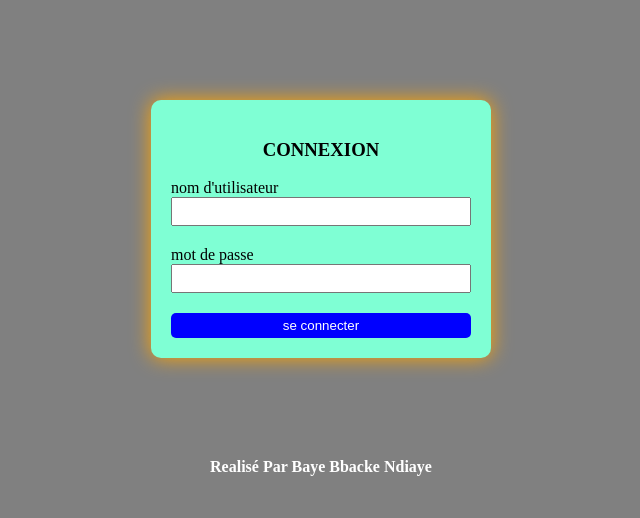
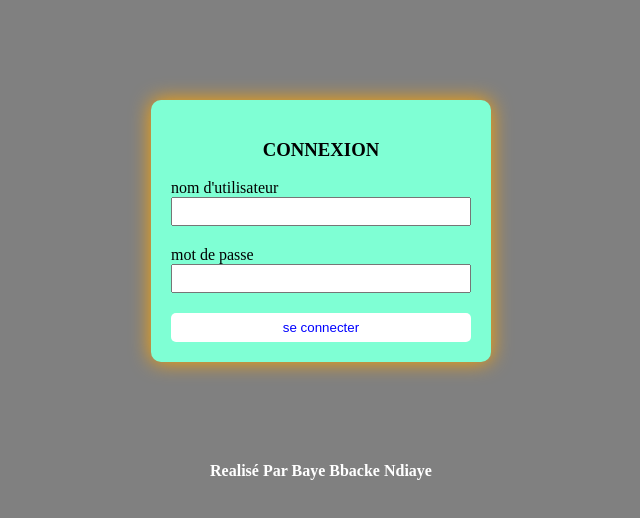
Before and after one commit to baye-mbacke-ndiaye/formulaire, a plain HTML site: page index.html in a window 1280 px wide. In both pictures the pointer is over the button "se connecter". Shown: the whole page, without its empty margins (319-959 px from the left). Drawn offline with Linux system fonts and the light colour scheme.

Commit message:
ajoute hover

```diff
--- a/style.css
+++ b/style.css
@@ -23,11 +23,15 @@ input{
     padding: 5px;
 }
 button{
-    padding: 5px;
+    padding: 7px;
     background-color:blue ;
     color: white;
     border-radius: 5px;
     border: none;
+}
+button:hover{
+    background-color: white;
+    color: blue;
 }
 h3{
     text-align: center;
```
